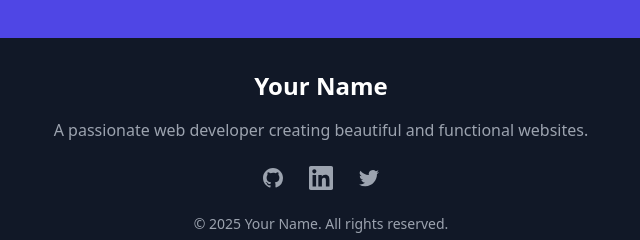
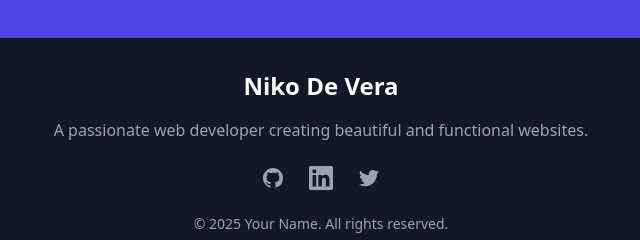
Before and after one commit to nickszpo/ELECTIVE-FINAL-PROJ, a plain HTML site: page skills.html in a window 1280 px wide. Shown: the part 1411-1651 px from the top of the page, 319-959 px from the left. Drawn offline with nearby package versions, Linux system fonts and the light colour scheme.

Commit message:
Update name and copyright in skills.html

```diff
--- a/skills.html
+++ b/skills.html
@@ -299,7 +299,7 @@
     <footer class="bg-gray-900 text-white py-8">
         <div class="max-w-7xl mx-auto px-4 sm:px-6 lg:px-8">
             <div class="text-center">
-                <h2 class="text-2xl font-bold mb-4">Your Name</h2>
+                <h2 class="text-2xl font-bold mb-4">Niko De Vera</h2>
                 <p class="text-gray-400 max-w-2xl mx-auto mb-6">
                     A passionate web developer creating beautiful and functional websites.
                 </p>
```
